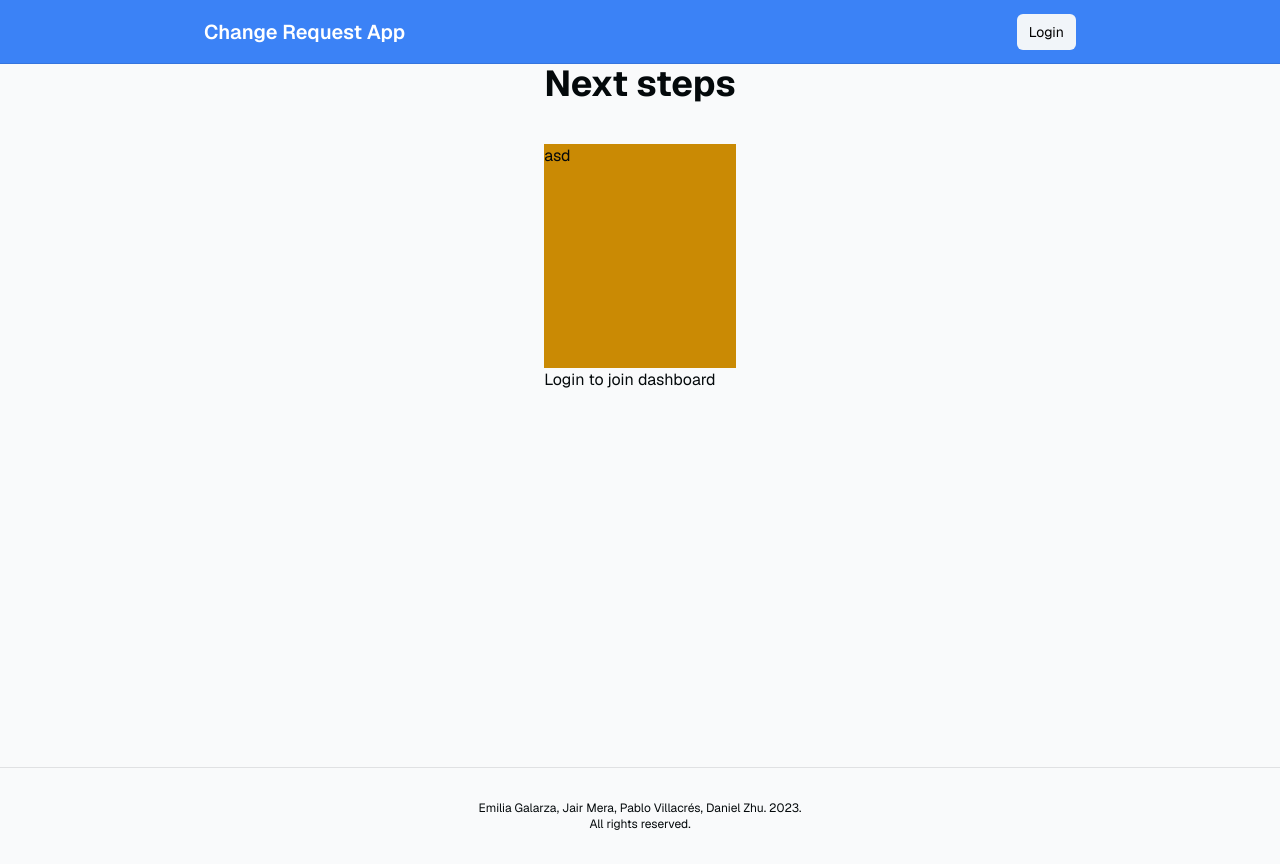
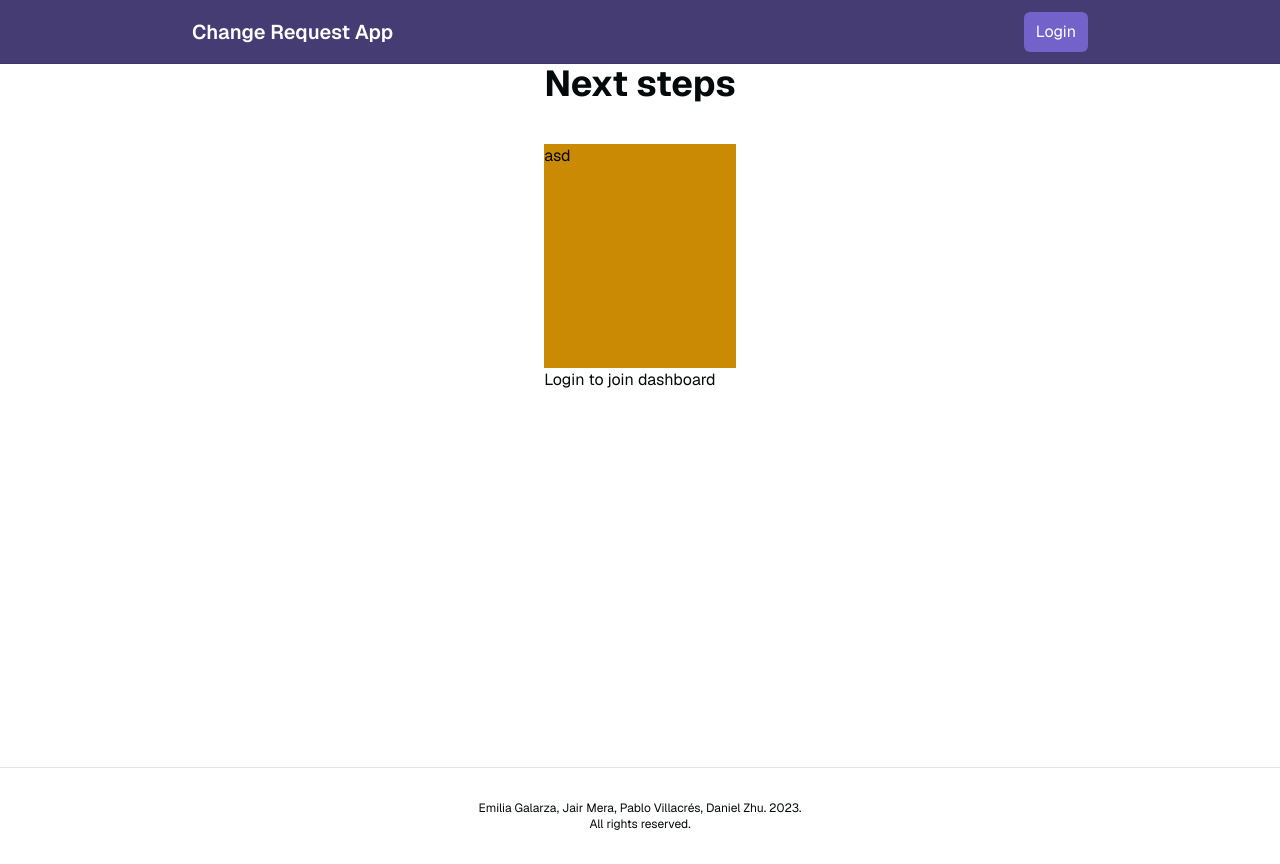
Before and after one commit to devjaes/change-request-form, a Next.js app: page / in a window 1280 px wide. Built offline with nearby package versions, Linux system fonts and the light colour scheme; no server answers.

Commit message:
Add style forms and tables

```diff
--- a/app/dashboard/[user_id]/page.tsx
+++ b/app/dashboard/[user_id]/page.tsx
@@ -25,7 +25,7 @@ const Page = async ({ params }: { params: { user_id: string } }) => {
   const user_role = data[0].user_role;
 
   return (
-    <div className="flex flex-col justify-center p-8 w-full max-w-6xl">
+    <div className="flex flex-col justify-center p-8 w-screen max-w-6xl bg-white text-chetwode-blue-900">
       <h1 className="text-3xl text-center font-semibold p-4">
         Dashboard de {user_name}
       </h1>
@@ -41,16 +41,11 @@ const Page = async ({ params }: { params: { user_id: string } }) => {
             href="/request/[user_id]/create-request"
             as={`/request/${params.user_id}/create-request`}
           >
-            <p className="py-3 px-4 flex rounded-md no-underline text-lg border text-center bg-slate-100 text-black dark:text-white dark:bg-slate-800 hover:bg-slate-700 transition-colors">
+            <p className="py-3 px-4 flex rounded-md no-underline text-lg  text-center  bg-gradient-to-r from-chetwode-blue-400 to-chetwode-blue-800 text-white font-bold">
               Crear petición
             </p>
           </Link>
           <AllRequestTable userId={params.user_id} isManager={false} />
-          <ChangeControlRequestForm
-            user_id={params.user_id}
-            user_name={user_name}
-            user_last_name={user_lastName}
-          />
         </>
       )}
     </div>
--- a/app/dashboard/[user_id]/view-request/[request_id]/page.tsx
+++ b/app/dashboard/[user_id]/view-request/[request_id]/page.tsx
@@ -7,7 +7,7 @@ const Page = ({
   params: { user_id: string; request_id: string };
 }) => {
   return (
-    <div>
+    <div className="">
       <ViewChangeControlRequestForm
         userId={params.user_id}
         request_id={Number(params.request_id)}
--- a/app/layout.tsx
+++ b/app/layout.tsx
@@ -19,14 +19,18 @@ export default function RootLayout({
 }) {
   return (
     <html lang="en" className={GeistSans.className}>
-      <body className="bg-background text-foreground">
-        <nav className="w-full flex justify-center border-b border-b-foreground/10 h-16 bg-blue-500 text-white dark:bg-slate-700">
-          <div className="w-full max-w-4xl flex justify-between items-center p-3 text-sm">
-            <h2 className="text-xl font-semibold">Change Request App</h2>
-            <AuthButton />
+      <body className="bg-background text-foreground bg-white">
+        <nav className="w-full flex border-b border-b-foreground/10 h-16 bg-chetwode-blue-900 text-white font-extra-light p-3">
+          <div className="flex justify-between items-center w-full max-w-4xl mx-auto">
+            <h2 className="text-xl font-semibold flex justify-center">
+              Change Request App
+            </h2>
+            <div className="flex justify-end">
+              <AuthButton />
+            </div>
           </div>
         </nav>
-        <main className="min-h-screen flex flex-col items-center">
+        <main className="min-h-screen bg-white flex flex-col items-center ">
           {children}
         </main>
       </body>
--- a/components/AuthButton.tsx
+++ b/components/AuthButton.tsx
@@ -39,7 +39,7 @@ export default async function AuthButton() {
     <div className="flex items-center gap-4 text-md font-semibold">
       Hey, {user_name}!
       <form action={signOut}>
-        <button className="py-2 px-4 rounded-md no-underline bg-slate-100 text-black dark:text-white dark:bg-btn-background hover:bg-btn-background-hover">
+        <button className="py-2 px-4 rounded-md no-underline bg-chetwode-blue-600 text-white font-bold hover:bg-chetwode-blue-400">
           Logout
         </button>
       </form>
@@ -47,7 +47,7 @@ export default async function AuthButton() {
   ) : (
     <Link
       href="/login"
-      className="py-2 px-3 flex rounded-md no-underline bg-slate-100 text-black dark:text-white darK:bg-btn-background hover:bg-btn-background-hover"
+      className="py-2 px-3 flex rounded-md no-underline bg-chetwode-blue-600 text-white hover:bg-chetwode-blue-400"
     >
       Login
     </Link>
--- a/components/all-request-table.tsx
+++ b/components/all-request-table.tsx
@@ -81,36 +81,59 @@ const AllRequestTable = ({
 
   return (
     <div>
-      <h1 className="text-2xl text-left font-semibold p-4">All Requests</h1>
+      <h1 className="text-2xl text-left font-semibold p-4 mb-6 text-persian-blue-800">
+        All Requests
+      </h1>
 
       <div className="flex justify-center w-full">
-        <table className="w-11/12">
-          <thead>
-            <tr>
-              <th>Request Name</th>
-              <th>Change Description</th>
-              <th>Change Reason</th>
-              <th>Impact of Change</th>
-              {isManager ? <th>Requested By</th> : <th>Approved By</th>}
-              <th>Status</th>
-              <th>Options</th>
+        <table className="w-11/12  rounded-md overflow-hidden shadow-xl shadow-gray-500 ">
+          <thead className="bg-chetwode-blue-700 h-14">
+            <tr className="border h-14 text-white">
+              <th className="border border-chetwode-blue-700 w-40 ">
+                Request Name
+              </th>
+              <th className="border border-chetwode-blue-700 w-52">
+                Change Description
+              </th>
+              <th className="border border-chetwode-blue-700 w-48">
+                Change Reason
+              </th>
+              <th className="border border-chetwode-blue-700 w-48">
+                Impact of Change
+              </th>
+              {isManager ? (
+                <th className="border border-chetwode-blue-700 w-40">
+                  Requested By
+                </th>
+              ) : (
+                <th className="border border-chetwode-blue-700 w-40">
+                  Approved By
+                </th>
+              )}
+              <th className="border border-chetwode-blue-700 w-40">Status</th>
+              <th className="border border-chetwode-blue-700 w-40">Options</th>
             </tr>
           </thead>
-          <tbody>
-            {requests.map((request) => (
-              <tr key={request.id}>
-                <td>{request.request_name}</td>
-                <td>{request.change_description}</td>
-                <td>{request.change_reason}</td>
-                <td>{request.impact_change}</td>
+          <tbody className="text-black text-center border h-14 ">
+            {requests.map((request, index) => (
+              <tr
+                key={request.id}
+                className={`${
+                  index % 2 === 0 ? "bg-white" : "bg-gray-100"
+                } h-12`}
+              >
+                <td className="border">{request.request_name}</td>
+                <td className="border ">{request.change_description}</td>
+                <td className="border ">{request.change_reason}</td>
+                <td className="border ">{request.impact_change}</td>
                 {isManager ? (
-                  <td>
+                  <td className="border ">
                     {request.requested_by.user_name +
                       " " +
                       request.requested_by.user_last_name}
                   </td>
                 ) : (
-                  <td>
+                  <td className="border ">
                     {request.reviewRequestData
                       ? request.reviewRequestData?.manager_id.user_name +
                         " " +
@@ -118,14 +141,14 @@ const AllRequestTable = ({
                       : "Pending"}
                   </td>
                 )}
-                <td>
+                <td className="border ">
                   {request.reviewRequestData
                     ? request.reviewRequestData.status
                     : "Pending"}
                 </td>
-                <td>
+                <td className="border ">
                   <Link
-                    className="py-2 px-4 rounded-md no-underline bg-slate-100 text-black dark:text-white dark:bg-btn-background hover:bg-btn-background-hover"
+                    className=" px-4 rounded-md no-underline  text-black hover:text-chetwode-blue-400"
                     href={"/view-request/[request_id]"}
                     as={`${userId}/view-request/${request.id}`}
                   >
--- a/components/users-table.tsx
+++ b/components/users-table.tsx
@@ -12,35 +12,31 @@ const UsersTable = async () => {
   return (
     <div className="flex flex-col justify-center p-8">
       <div className="flex justify-between">
-        <h2 className="block text-gray-300 text-xl font-bold mb-6">
+        <h2 className="block text-persian-blue-800 text-2xl font-bold mb-6">
           Users Table
         </h2>
         <RegistrationForm />
       </div>
 
-      <div className="relative overflow-x-auto shadow-md sm:rounded-lg">
-        <table className="w-full text-sm text-left rtl:text-right text-gray-500 dark:text-gray-400">
-          <thead className="text-xs text-gray-700 uppercase bg-gray-50 dark:bg-gray-700 dark:text-gray-400">
-            <tr>
-              <th scope="col" className="px-6 py-3">
-                Name
-              </th>
-              <th scope="col" className="px-6 py-3">
+      <div className="flex justify-center w-full">
+        <table className="w-11/12  rounded-md overflow-hidden shadow-xl shadow-gray-500">
+          <thead className="bg-chetwode-blue-700 h-12">
+            <tr className="border h-12 text-white">
+              <th className="border border-chetwode-blue-700 w-40 ">Name</th>
+              <th className="border border-chetwode-blue-700 w-40 ">
                 Lastname
               </th>
-              <th scope="col" className="px-6 py-3">
-                Email
-              </th>
-              <th scope="col" className="px-6 py-3">
-                Role
-              </th>
+              <th className="border border-chetwode-blue-700 w-40 ">Email</th>
+              <th className="border border-chetwode-blue-700 w-40 ">Role</th>
             </tr>
           </thead>
-          <tbody>
-            {data?.map((user) => (
+          <tbody className="text-black text-center border h-11">
+            {data?.map((user, index) => (
               <tr
                 key={user.user_id}
-                className="bg-white border-b dark:bg-gray-800 dark:border-gray-700 hover:bg-gray-50 dark:hover:bg-gray-600"
+                className={`${
+                  index % 2 === 0 ? "bg-white" : "bg-gray-100"
+                } h-12`}
               >
                 <td className="px-6 py-4">{user.user_name}</td>
                 <td className="px-6 py-4">{user.user_last_name}</td>
--- a/tailwind.config.js
+++ b/tailwind.config.js
@@ -1,33 +1,46 @@
 /** @type {import('tailwindcss').Config} */
 module.exports = {
   content: [
-    './app/**/*.{js,ts,jsx,tsx,mdx}',
-    './components/**/*.{js,ts,jsx,tsx,mdx}',
+    "./app/**/*.{js,ts,jsx,tsx,mdx}",
+    "./components/**/*.{js,ts,jsx,tsx,mdx}",
   ],
   theme: {
     extend: {
       colors: {
-        background: 'hsl(var(--background))',
-        foreground: 'hsl(var(--foreground))',
+        background: "hsl(var(--background))",
+        foreground: "hsl(var(--foreground))",
         btn: {
-          background: 'hsl(var(--btn-background))',
-          'background-hover': 'hsl(var(--btn-background-hover))',
+          background: "hsl(var(--btn-background))",
+          "background-hover": "hsl(var(--btn-background-hover))",
         },
-        'chetwode-blue': {
-          '50': '#f1f3fc',
-          '100': '#e5e8fa',
-          '200': '#d1d4f4',
-          '300': '#b4b8ed',
-          '400': '#8a89e0',
-          '500': '#847cd8',
-          '600': '#7262c9',
-          '700': '#6351b1',
-          '800': '#51448f',
-          '900': '#443c73',
-          '950': '#282343',
+        "chetwode-blue": {
+          50: "#f1f3fc",
+          100: "#e5e8fa",
+          200: "#d1d4f4",
+          300: "#b4b8ed",
+          400: "#8a89e0",
+          500: "#847cd8",
+          600: "#7262c9",
+          700: "#6351b1",
+          800: "#51448f",
+          900: "#443c73",
+          950: "#282343",
+        },
+        "persian-blue": {
+          50: "#edf3ff",
+          100: "#dee8ff",
+          200: "#c4d3ff",
+          300: "#a1b6ff",
+          400: "#7b8efe",
+          500: "#5c68f8",
+          600: "#3e3eed",
+          700: "#312ed1",
+          800: "#2b2aa9",
+          900: "#2a2c85",
+          950: "#19194d",
         },
       },
     },
   },
   plugins: [],
-}
+};
```
Also changed, not shown: components/create-user-form.tsx (+19 -18 lines).
